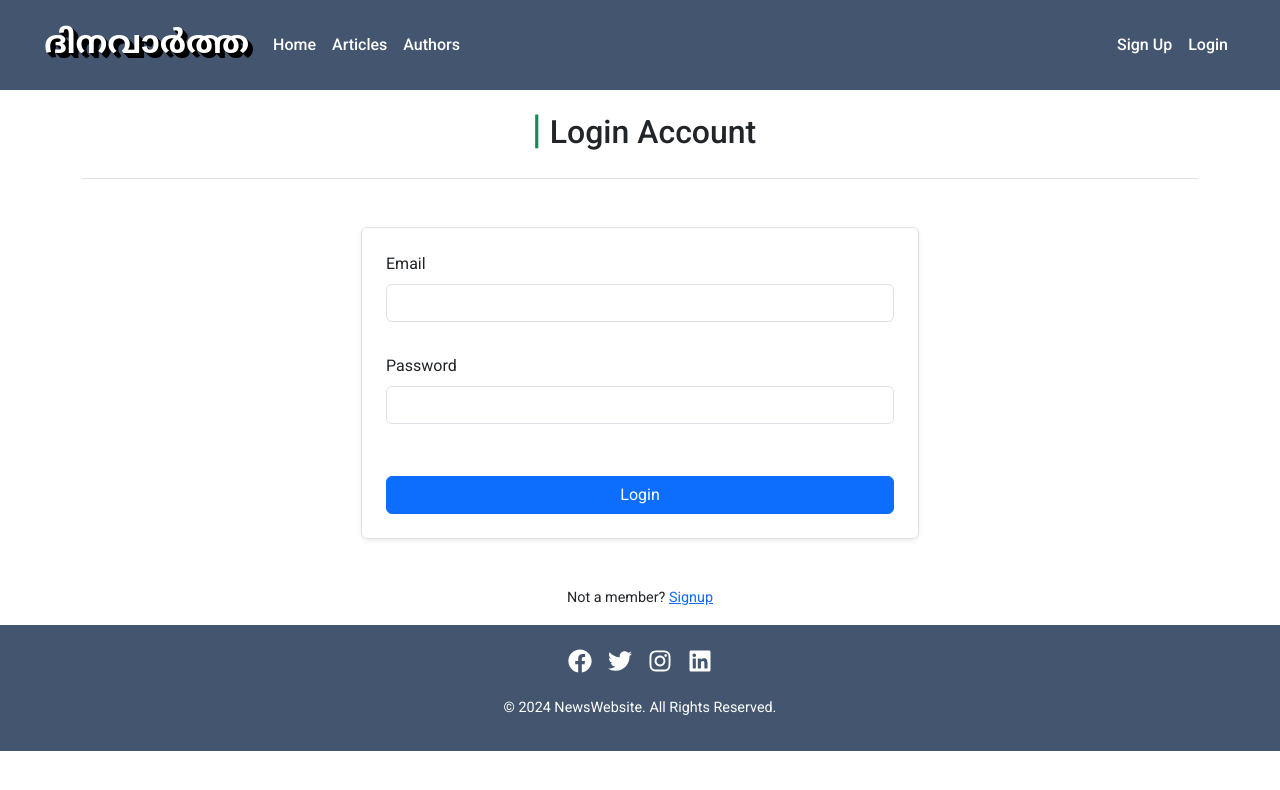
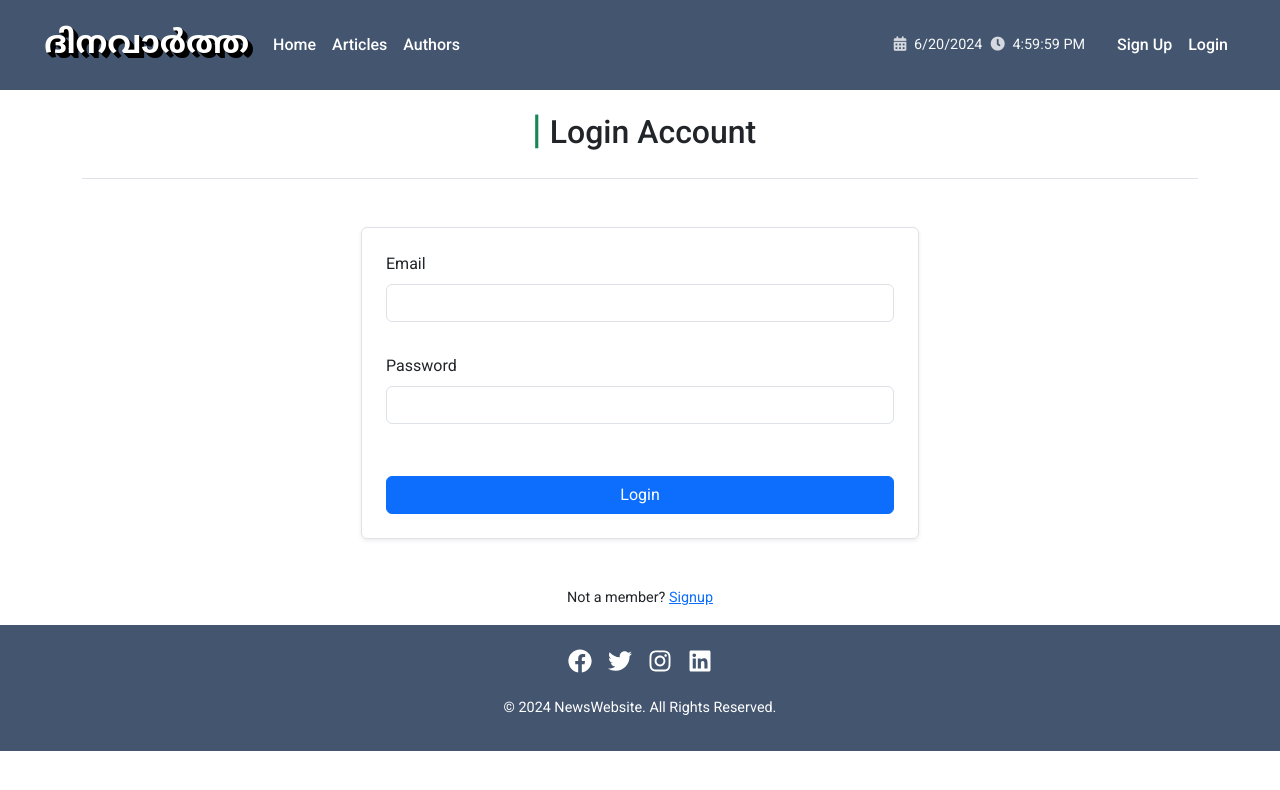
Before and after one commit to Sanjaypk986/FreshFeed, a React (Vite) app: page /login in a window 1280 px wide. Shown: the top 790 px of the page. Built offline with nearby package versions, Linux system fonts and the light colour scheme; no server answers.

Commit message:
added date and time

```diff
--- a/index.html
+++ b/index.html
@@ -1,10 +1,25 @@
-<!doctype html>
+<!DOCTYPE html>
 <html lang="en">
   <head>
     <meta charset="UTF-8" />
-    <link rel="icon" type="image/svg+xml" href="https://images.pexels.com/photos/158651/news-newsletter-newspaper-information-158651.jpeg?auto=compress&cs=tinysrgb&w=600" />
-    <link rel="stylesheet" href="https://fonts.googleapis.com/css2?family=Roboto:wght@400;500;700&display=swap">
-    <link href="https://fonts.googleapis.com/css2?family=Noto+Sans:wght@400;700&family=Noto+Sans+Malayalam:wght@400;700&display=swap" rel="stylesheet">
+    <link
+      rel="icon"
+      type="image/svg+xml"
+      href="https://images.pexels.com/photos/158651/news-newsletter-newspaper-information-158651.jpeg?auto=compress&cs=tinysrgb&w=600"
+    />
+    <link
+      rel="stylesheet"
+      href="https://fonts.googleapis.com/css2?family=Roboto:wght@400;500;700&display=swap"
+    />
+    <link
+      href="https://fonts.googleapis.com/css2?family=Noto+Sans:wght@400;700&family=Noto+Sans+Malayalam:wght@400;700&display=swap"
+      rel="stylesheet"
+    />
+    <link
+      rel="stylesheet"
+      href="https://cdnjs.cloudflare.com/ajax/libs/font-awesome/5.15.4/css/all.min.css"
+    />
+
     <meta name="viewport" content="width=device-width, initial-scale=1.0" />
     <title>ദിനവാർത്ത</title>
   </head>
--- /dev/null
+++ b/src/components/date.jsx
@@ -0,0 +1,29 @@
+import React, { useState, useEffect } from 'react';
+
+const DateTimeDisplay = () => {
+  const [currentDateTime, setCurrentDateTime] = useState(new Date());
+
+  useEffect(() => {
+    const interval = setInterval(() => {
+      setCurrentDateTime(new Date());
+    }, 1000);
+
+    return () => clearInterval(interval);
+  }, []);
+
+  const formattedDate = currentDateTime.toLocaleDateString();
+  const formattedTime = currentDateTime.toLocaleTimeString();
+
+  return (
+    <div className="date-time-display">
+    <p className="mb-0 me-2">
+      <i className="fas fa-calendar-alt me-1"></i> {formattedDate}
+    </p>
+    <p className="mb-0">
+      <i className="fas fa-clock me-1"></i> {formattedTime}
+    </p>
+  </div>
+  );
+};
+
+export default DateTimeDisplay;
--- a/src/components/header.css
+++ b/src/components/header.css
@@ -51,3 +51,35 @@ body {
   }
 
 }
+
+
+/* date and time */
+
+.date-time-display {
+  font-size: 1rem;
+  color: #f8f9fa; /* Light color for the date and time text */
+  display: flex;
+  align-items: center;
+  margin-right: 1rem;
+}
+
+.date-time-display p {
+  margin-bottom: 0;
+  margin-right: 0.5rem;
+}
+
+.date-time-display i {
+  color: #f8f9face; /* Light color for the icons */
+}
+
+@media (max-width: 767.98px) {
+  .date-time-display {
+    display: none;
+  }
+}
+
+@media (min-width: 768px) {
+  .date-time-display {
+    display: flex;
+  }
+}
--- a/src/components/header.jsx
+++ b/src/components/header.jsx
@@ -1,6 +1,7 @@
 import React from 'react'
 import { Link } from 'react-router-dom'
 import './header.css';
+import DateTimeDisplay from './date';
 
 const Header = ({verify}) => {
   return (
@@ -23,6 +24,7 @@ const Header = ({verify}) => {
               <Link className="nav-link" to="/authors">Authors</Link>
             </li>
           </ul>
+          <DateTimeDisplay />
           <ul className="navbar-nav">
             <li className="nav-item">
               <Link className="nav-link" to="/signup">Sign Up</Link>
```
